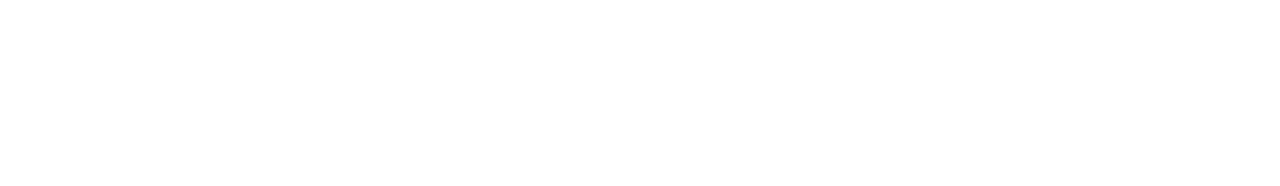
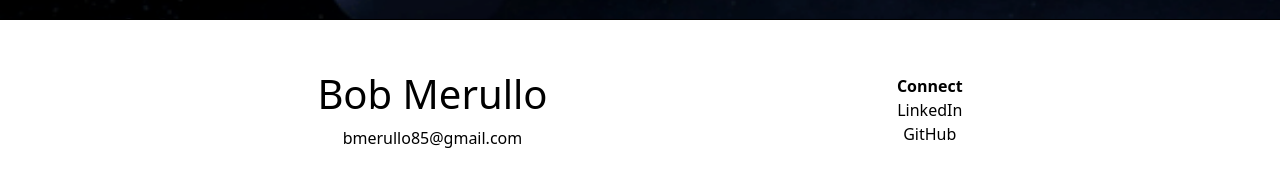
Before and after one commit to BMerullo/star-wars-api, a React (Create React App) app in the folder client/: page /planets/1 in a window 1280 px wide. Shown: the part 1034-1220 px from the top of the page. Before the commit the page ends 903 px from the top, so only its background shows below. Built offline with nearby package versions, Linux system fonts and the light colour scheme; no server answers.

Commit message:
prev /next button on characters
bug with state changing.  State is one render behind

```diff
--- a/client/src/App.css
+++ b/client/src/App.css
@@ -3,7 +3,7 @@
 .App {
   background-image:url('./images/tat_img.png');
   text-align: center;
-  padding: 50px 100px;
+  /* padding: 50px 100px 0px 100px; */
   -webkit-background-size: cover;
   -moz-background-size: cover;
   -o-background-size: cover;
@@ -14,7 +14,7 @@
   width: 100%;
 }
 
-.nav.nav-tab {
+.nav-tab {
   margin-bottom: 50px;
 }
 
@@ -27,13 +27,17 @@ h1 {
   color: #fed40f;
 }
 
+.footer-text {
+  color: black;
+}
+
 h2 {
   color: black;
   font-weight: 600;
 }
 
 .logo {
-  margin-bottom: 30px;
+  margin: 30px 0px;
   background-blend-mode: overlay;
 }
 
@@ -88,7 +92,8 @@ p {
 
 .display-flex {
   display: flex;
-  margin-top: 30px;
+  margin: 30px 0px 120px 0px;
+  padding: 50px;
 }
 
 .display-one-text {
@@ -107,6 +112,28 @@ p {
   margin-bottom: 30px;
 }
 
-.errors {
+/* .errors {
   color: red;
+} */
+
+footer {
+  border-top: solid black 1px ;
+  display: flex;
+  align-items:center;
+  justify-content: space-evenly;
+  padding: 50px 0px;
+  /* width: 85%; */
+  margin: auto;
+  background-color: white;
+  color: black;
+  width: 100%;
+
 }
+
+.list {
+  list-style: none;
+}
+
+.list-label {
+  font-weight: bold;
+}
--- a/client/src/components/Characters.jsx
+++ b/client/src/components/Characters.jsx
@@ -1,6 +1,7 @@
 import React, { useEffect, useState } from 'react';
 import axios from 'axios'
 import { Link } from 'react-router-dom';
+import Footer from './Footer';
 
 
 
@@ -8,6 +9,7 @@ const Characters = (props) => {
     const [person, setPerson] = useState({})
     const { people, setPeople, id } = props
     const [activeCharacter, setActiveCharacter] = useState(0)
+    const [num, setNum] = useState(1)
 
     useEffect((id) => {
         axios
@@ -27,7 +29,33 @@ const Characters = (props) => {
             })
             .catch((err) => console.log(err))
 
-    },[id])
+    }, [id])
+
+    const next = () => {
+        setNum(num +1)
+        console.log(num)
+        axios
+        .get(`https://swapi.dev/api/people/?page=${num}`)
+        .then((res)=> {
+        console.log("Results of next")
+        console.log(res.data.results)
+        setPeople(res.data.results)
+        })
+        .catch((err) => console.log(err))
+    }
+
+    const prev = () => {
+        setNum(num -1)
+        console.log(num)
+        axios
+        .get(`https://swapi.dev/api/people/?page=${num}`)
+        .then((res)=> {
+        console.log("Results of prev")
+        console.log(res.data.results)
+        setPeople(res.data.results)
+        })
+        .catch((err) => console.log(err))
+    }
 
     const displayOne = (url, index) => {
         // e.preventDefault()
@@ -51,12 +79,17 @@ const Characters = (props) => {
 
 
     return (
+        <>
+                <div>
+                    <button onClick={prev}>Prev</button>
+                    <button onClick={next}>Next</button>
+                </div>
             <div className="display-flex">
                 <div>
                     {
                         people.map((people, index) => (
                             <div key={people.name} className={styleBox(index)}>
-                        <Link to={`/characters/${index + 1}`} className="link" onClick={()=>displayOne(people.url, index)}>
+                                <Link to={`/characters/${index + 1}`} className="link" onClick={() => displayOne(people.url, index)}>
                                     <p>
                                         {people.name}
                                     </p>
@@ -74,10 +107,10 @@ const Characters = (props) => {
                     <p className="display-one-text">Mass: {person.mass}</p>
                     <p className="display-one-text">Gender: {person.gender}</p>
                     <p className="display-one-text">Birth Year: {person.birth_year}</p>
-
                 </div>
-
             </div>
+            <Footer />
+        </>
     )
 }
 
--- /dev/null
+++ b/client/src/components/Footer.jsx
@@ -0,0 +1,23 @@
+const Footer = (props) => {
+
+    // const { title, phone, email } = props
+
+    return (
+        <footer>
+            <div>
+                <h1 className="footer-text">Bob Merullo</h1>
+                    <p className="footer-text">bmerullo85@gmail.com</p>
+            </div>
+
+            <div>
+                <ul className="list footer-list">
+                <label className="list-label">Connect</label>
+                    <li>LinkedIn</li>
+                    <li>GitHub</li>
+                </ul>
+            </div>
+        </footer>
+    )
+}
+
+export default Footer;
--- a/client/src/components/Movies.jsx
+++ b/client/src/components/Movies.jsx
@@ -1,6 +1,7 @@
 import React, { useEffect, useState } from 'react';
 import axios from 'axios'
 import { Link } from 'react-router-dom';
+import Footer from './Footer';
 
 const Movies = (props) => {
 
@@ -48,6 +49,7 @@ const Movies = (props) => {
         else return "content-container"
     }
     return (
+        <>
             <div className="display-flex">
                 <div>
                     {
@@ -71,6 +73,8 @@ const Movies = (props) => {
                     <p className="display-one-text">Release Date: {movie.release_date}</p>
                 </div>
             </div>
+            <Footer/>
+        </>
 
     )
 }
--- a/client/src/components/Planets.jsx
+++ b/client/src/components/Planets.jsx
@@ -1,6 +1,7 @@
 import React, { useEffect, useState } from 'react';
 import axios from 'axios'
 import { Link } from 'react-router-dom';
+import Footer from './Footer';
 
 const Planets = (props) => {
 
@@ -46,6 +47,7 @@ const Planets = (props) => {
 
 
     return (
+        <>
         <div className="display-flex">
             <div>
                 {
@@ -73,6 +75,8 @@ const Planets = (props) => {
 
             </div>
         </div>
+        <Footer/>
+        </>
     )
 }
 
--- a/client/src/components/Spaceships.jsx
+++ b/client/src/components/Spaceships.jsx
@@ -1,12 +1,13 @@
 import React, { useEffect, useState } from 'react';
 import axios from 'axios'
 import { Link } from 'react-router-dom';
+import Footer from './Footer';
 
 
 const Spaceships = (props) => {
 
     const [spaceship, setSpaceship] = useState({});
-    const {spaceships, setSpaceships, id} = props;
+    const { spaceships, setSpaceships, id } = props;
     const [activeSpaceship, setActiveSpaceship] = useState(0)
 
     useEffect(() => {
@@ -27,7 +28,7 @@ const Spaceships = (props) => {
             })
             .catch((err) => console.log(err))
 
-    },[id])
+    }, [id])
 
     const displayOneSpaceship = (url, index) => {
 
@@ -48,13 +49,14 @@ const Spaceships = (props) => {
         else return "content-container"
     }
 
-    return(
+    return (
+        <>
             <div className="display-flex">
                 <div>
                     {
                         spaceships.map((ship, index) => (
                             <div key={ship.name} className={styleBox(index)}>
-                        <Link to={`/spaceships/${index + 2}`} className="link" onClick={()=>displayOneSpaceship(ship.url, index)}>
+                                <Link to={`/spaceships/${index + 2}`} className="link" onClick={() => displayOneSpaceship(ship.url, index)}>
                                     <p>
                                         {ship.name}
                                     </p>
@@ -74,8 +76,9 @@ const Spaceships = (props) => {
                     <p className="display-one-text">Hyperdrive Rating: {spaceship.hyperdrive_rating}</p>
                     <p className="display-one-text">Max Atmosphere Speed: {spaceship.max_atmosphering_speed}</p>
                 </div>
-
             </div>
+            <Footer />
+        </>
     )
 }
 
--- a/client/src/components/Species.jsx
+++ b/client/src/components/Species.jsx
@@ -1,6 +1,7 @@
 import React, { useEffect, useState } from 'react';
 import axios from 'axios'
 import { Link } from 'react-router-dom';
+import Footer from './Footer';
 
 
 const Species = (props) => {
@@ -48,6 +49,7 @@ const Species = (props) => {
     }
 
     return(
+        <>
         <div className="display-flex">
             <div>
                 {
@@ -71,6 +73,8 @@ const Species = (props) => {
             <p className="display-one-text"></p>
             </div>
         </div>
+        <Footer/>
+        </>
     )
 }
 
--- a/client/src/components/Vehicles.jsx
+++ b/client/src/components/Vehicles.jsx
@@ -1,6 +1,7 @@
 import React, { useEffect, useState } from 'react';
 import axios from 'axios'
 import { Link } from 'react-router-dom';
+import Footer from './Footer';
 
 const Vehicles = (props) => {
 
@@ -46,6 +47,7 @@ const Vehicles = (props) => {
     }
 
     return (
+        <>
         <div className="display-flex">
             <div>
                 {
@@ -73,6 +75,8 @@ const Vehicles = (props) => {
 
             </div>
         </div>
+        <Footer/>
+        </>
     )
 }
 
```
Lines whose indentation alone changed are shown as unchanged.
